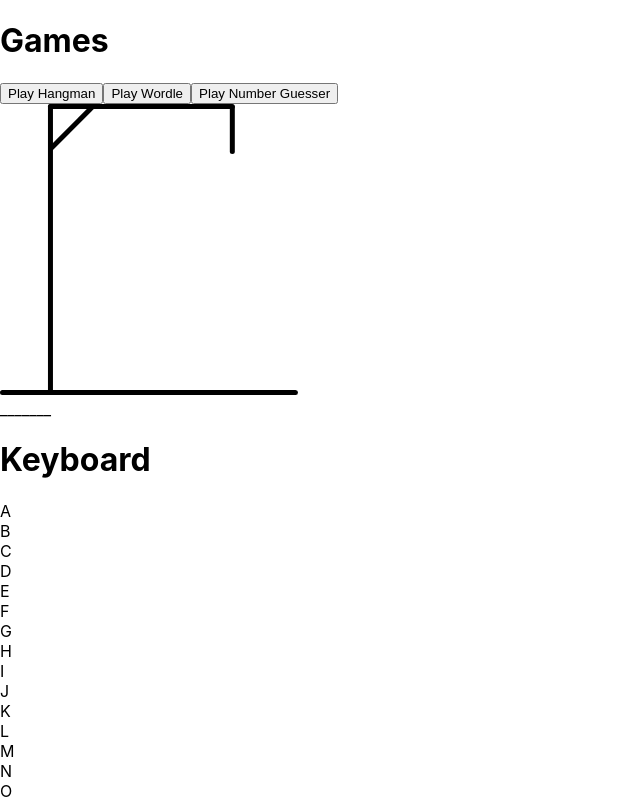
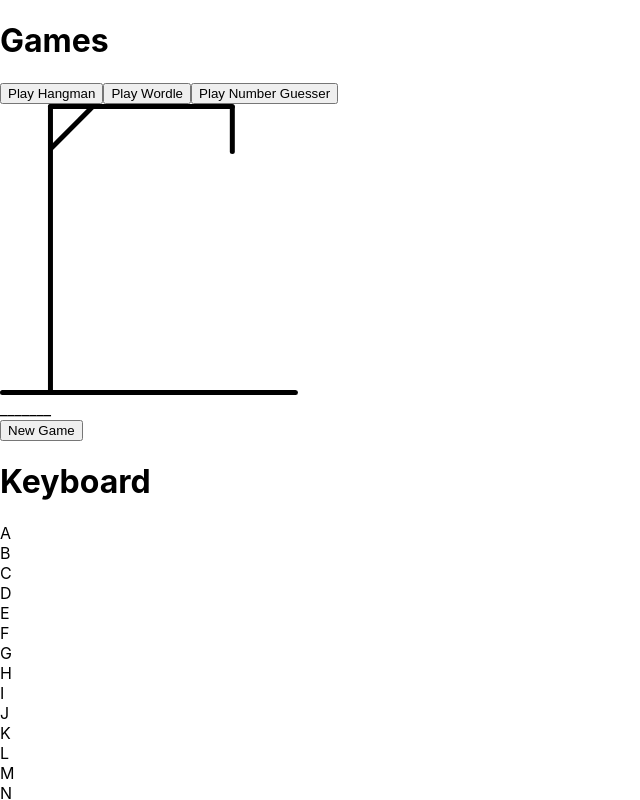
Before and after one commit to AnnaKiira/ProPlayer, a React (Create React App) app: page / in a window 1280 px wide. Both pictures are taken after a click on the button "Play Hangman". Shown: the top 800 px of the page, without its empty margins (0-640 px from the left). Built offline with nearby package versions, Linux system fonts and the light colour scheme.

Commit message:
added a startNewGame constant that resets the game to its initial state, and added a button the player can click on to reset game. I also updated the else block. The else block updates the count of incorrect guesses and checks if the updated count has reached the maximum guesses

```diff
--- a/src/games/hangman/Hangman.js
+++ b/src/games/hangman/Hangman.js
@@ -13,29 +13,35 @@ function Hangman() {
     const [correctGuesses, setCorrectGuesses] = useState([])
     const [incorrectGuesses, setIncorrectGuesses] = useState(0)
     const [selectedKeys, setSelectedKeys] = useState([])
+    const words = ['school', 'monkey', 'bottle', 'weather', 'flower']
+    const [randomWord, setRandomWord] = useState(() => words[Math.floor(Math.random() * words.length)])
+    const maxGuesses = 6;
+
     const handleKeyClick = (keyvalue) => {
         if (!selectedKeys.includes(keyvalue)) {
             setSelectedKeys([...selectedKeys, keyvalue])
-            guessCheck(keyvalue) // calling guessCheck to validate the guess
+            guessCheck(keyvalue)
         }
     }
-
-    const words = ['school', 'monkey', 'bottle', 'weather', 'flower']
-    const [randomWord, setRandomWord] = useState(() => words[Math.floor(Math.random() * words.length)])
-
-    const maxGuesses = 6;
-
 
     const guessCheck = (keyvalue) => {
         if (randomWord.includes(keyvalue)) {
             setCorrectGuesses([...correctGuesses, keyvalue])
         } else {
-            // if incorrect, trigger visual feedback and Hangman drawing
-            // track incorrect guesses
             setIncorrectGuesses(incorrectGuesses + 1)
+
+            if (incorrectGuesses + 1 >= maxGuesses) {
+                console.log('Game over! The correct word was:', randomWord)
+            }
         }
     }
 
+    const startNewGame = () => {
+        setRandomWord(words[Math.floor(Math.random() * words.length)])
+        setCorrectGuesses([])
+        setIncorrectGuesses(0)
+        setSelectedKeys([])
+    }
 
 
     return (
@@ -51,6 +57,10 @@ function Hangman() {
                         {correctGuesses.includes(letter) ? letter : '_'}
                     </span>
                 ))}
+            </div>
+
+            <div>
+                <button onClick={startNewGame}>New Game</button>
             </div>
 
             <div>
```
